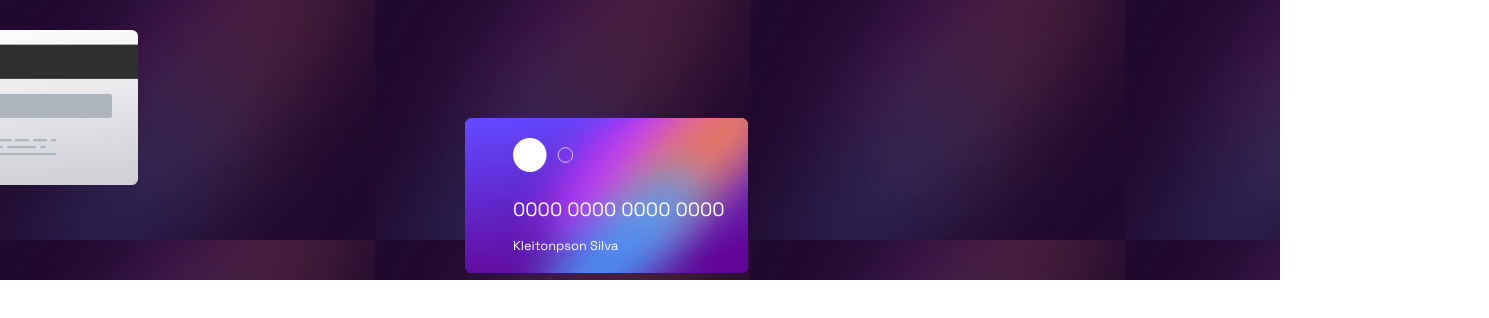
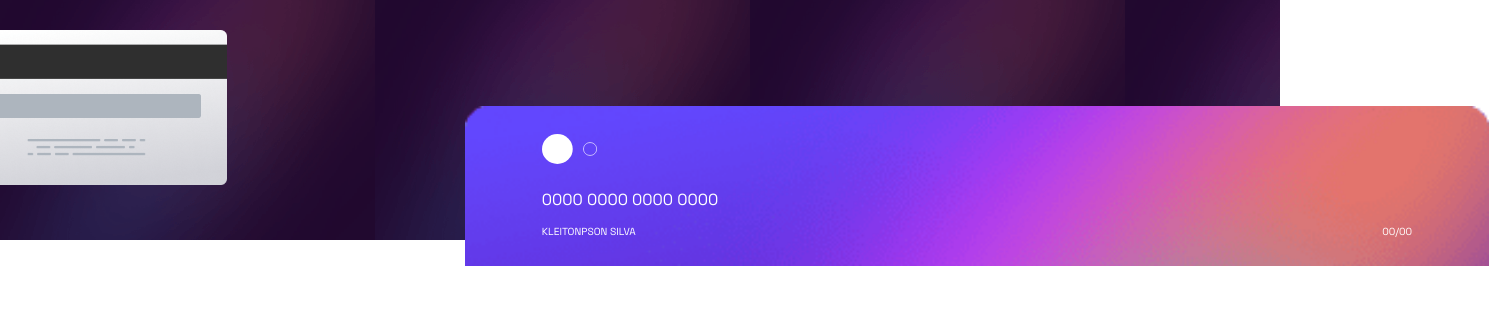
Before and after one commit to KleitonAS00/Projects, a plain HTML site: page interactive-credit_cards/index.html in a window 1280 px wide. Shown: the whole page, 1489 px wide, since content can reach past the window. Drawn offline with Linux system fonts and the light colour scheme.

Commit message:
ajustando cartão frontal

```diff
--- a/interactive-credit_cards/index.html
+++ b/interactive-credit_cards/index.html
@@ -31,9 +31,9 @@
         <div id="card-front">
           <div id="card-front-content">
             <div id="card-logo"><img src="images/card-logo.svg" alt=""></div>
-            <p id="card-number">0000 0000 0000 0000</p>
+            <div id="card-number"><p>0000 0000 0000 0000</p></div>
             <div id="name-date">
-              <p id="name">Kleitonpson Silva</p>
+              <p id="name">KLEITONPSON SILVA</p>
               <p id="date">00/00</p>
             </div>
           </div>
--- a/interactive-credit_cards/mobile-first.css
+++ b/interactive-credit_cards/mobile-first.css
@@ -1,7 +1,8 @@
 @charset "UTF-8";
-@import url('https://fonts.googleapis.com/css2?family=Space+Grotesk:wght@400;500&display=swap');
+@import url('https://fonts.googleapis.com/css2?family=Space+Grotesk:wght@400;500&family=Space+Mono&display=swap');
 
-/*font-family: 'Space Grotesk', sans-serif;*/
+/*font-family: 'Space Grotesk', sans-serif;
+  font-family: 'Space Mono', monospace;*/
 
 :root {
     --color1: hsl(270, 3%, 87%);
@@ -31,8 +32,9 @@ body {
 
 #background {
     width: 100vw;
-    height: 35vh;
+    height: 30vh;
     background-image: url(images/bg-main-mobile.png);
+    /*background-repeat: no-repeat;*/
 }
 
 .center {
@@ -49,48 +51,51 @@ body {
 #card-back {
     position: absolute;
     background-image: url(images/bg-card-back.png);
-    width: 75vw;
+    width: 65vw;
     height: 155px;
     background-size: contain;
     background-repeat: no-repeat;
-    right: -350px;
+    right: -311px;
 }
 
 #card-front {
     position: absolute;
     background-image: url(images/bg-card-front.png);
-    width: 75vw;
-    height: 155px;
-    background-size: contain;
+    width: 80vw;
+    height: 160px;
+    background-size: cover;
     background-repeat: no-repeat;
-    top: 88px;
+    top: 76px;
 }
 
 /*dentro do cartão da frente*/
 #card-front-content {
     margin: 0 auto;
-    width: 90%;
+    width: 85%;
     height: 100%;
     display: flex;
-    flex-direction: column ;
+    flex-direction: column ;justify-content: center;
     color: #fff;
 }
 
-#card-logo {
-    margin-top: 20px;
-}
 #card-logo img {
-    width: 60px;
+    width: 55px;
 }
 
-#card-number {
-    text-indent: ;
+#card-number p{
+    width: 90%;
     margin-top: 20px;
-    font-size: 1.2em;
+    font-size: 1.em;
     font-weight: lighter;
+
+}
+
+#card-number p {
+    letter-spacing: 0.px;
 }
 
 #name-date {
+    font-size: 0.8em;
     display: flex;
     justify-content: space-between;
     margin-top: 15px;
```
